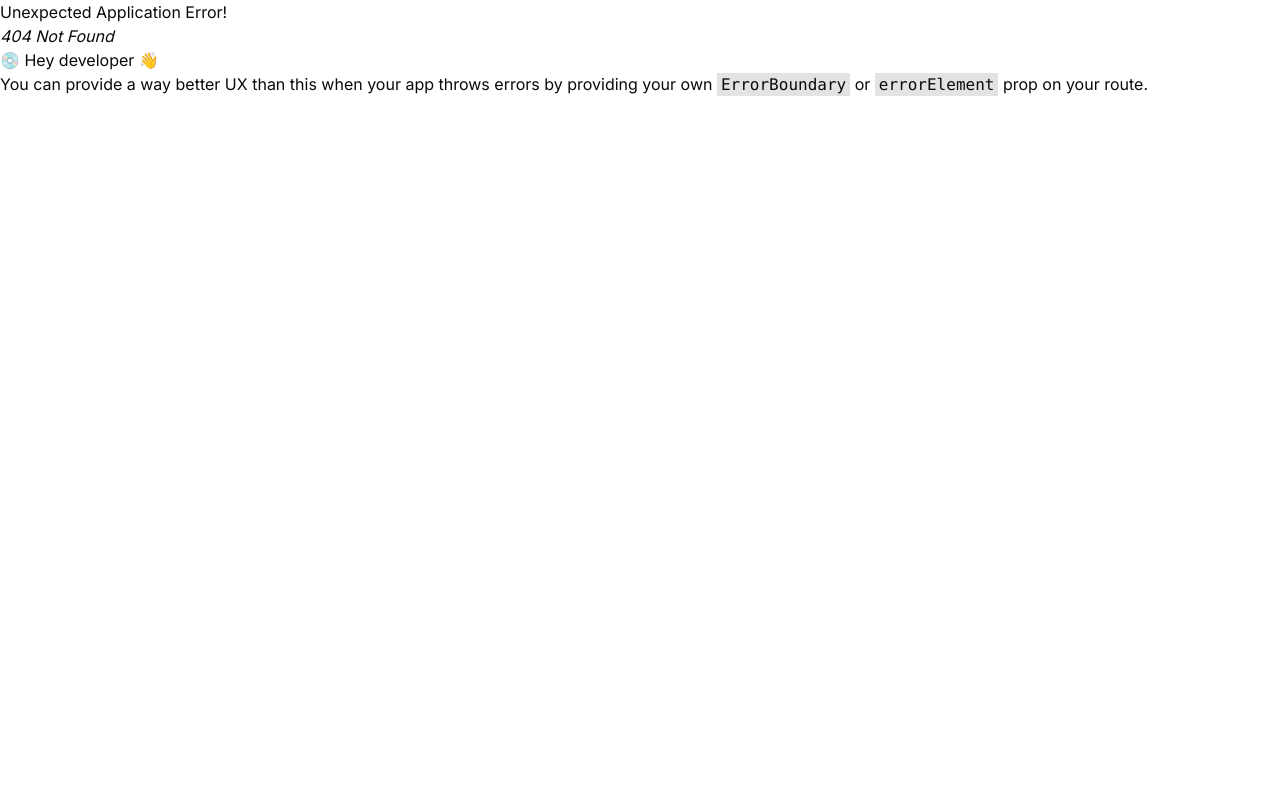
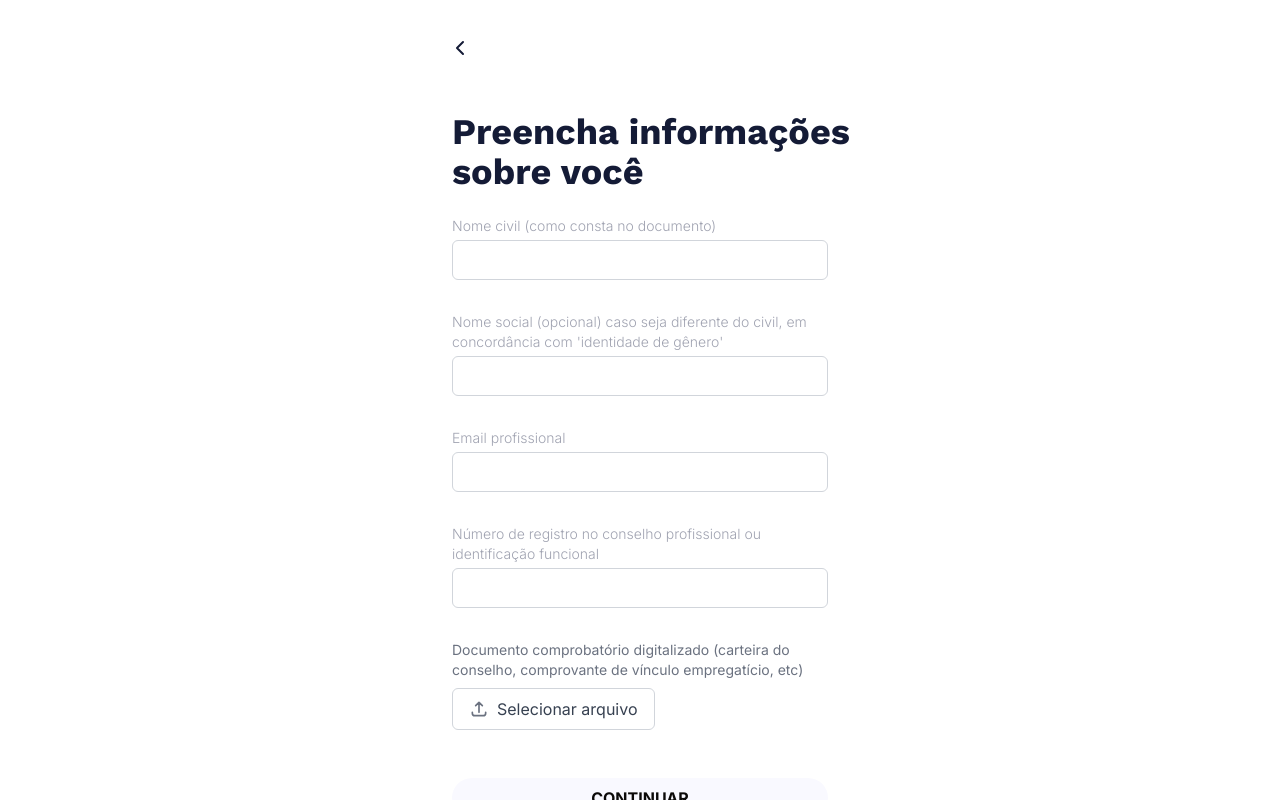
Before and after one commit to datasci4citizens/app-saude, a React app: page /forms-prof in a window 1280 px wide. Before the commit this address had no page. Built offline with nearby package versions, Linux system fonts and the light colour scheme; the HTML template or start-up script is replaced by a standard one; a web font is replaced by a local one.

Commit message:
Fixing the height of gender and birthSex, implementing the professional sign up forms

```diff
--- /dev/null
+++ b/src/components/forms/ProfessionalInfoForm.tsx
@@ -0,0 +1,154 @@
+import React, { useState } from 'react';
+import { Button } from '@/components/ui/button';
+import { TextField } from '@/components/ui/text_input';
+import { FileUploader } from '@/components/ui/file-uploader';
+
+// Define types for form data and errors
+interface FormData {
+  civilName: string;
+  socialName: string;
+  professionalEmail: string;
+  registrationNumber: string;
+  document: File | null;
+}
+
+interface FormErrors {
+  civilName?: string;
+  socialName?: string;
+  professionalEmail?: string;
+  registrationNumber?: string;
+  document?: string;
+  [key: string]: string | undefined;
+}
+
+export default function ProfessionalInfoForm({onSubmit}: {onSubmit: (data: FormData) => void}): JSX.Element {
+  const [formData, setFormData] = useState<FormData>({
+    civilName: '',
+    socialName: '',
+    professionalEmail: '',
+    registrationNumber: '',
+    document: null
+  });
+
+  const [errors, setErrors] = useState<FormErrors>({});
+
+  // Handle input change
+  const handleChange: React.ChangeEventHandler<HTMLInputElement> = (e) => {
+    const { name, value } = e.target;
+    setFormData({ ...formData, [name]: value });
+
+    // Clear error when user starts typing
+    if (errors[name]) {
+      setErrors({ ...errors, [name]: undefined });
+    }
+  };
+
+  // Handle file upload
+  const handleFileChange = (file: File | null) => {
+    setFormData({ ...formData, document: file });
+
+    // Clear error when user uploads a file
+    if (errors.document) {
+      setErrors({ ...errors, document: undefined });
+    }
+  };
+
+  const validateForm = (): FormErrors => {
+    const newErrors: FormErrors = {};
+
+    // Required fields
+    if (!formData.civilName.trim()) newErrors.civilName = "Nome civil é obrigatório";
+    if (!formData.professionalEmail.trim()) newErrors.professionalEmail = "Email profissional é obrigatório";
+    if (!formData.registrationNumber.trim()) newErrors.registrationNumber = "Número de registro é obrigatório";
+    if (!formData.document) newErrors.document = "Documento comprobatório é obrigatório";
+
+    // Email validation
+    if (formData.professionalEmail && !/^[^\s@]+@[^\s@]+\.[^\s@]+$/.test(formData.professionalEmail)) {
+      newErrors.professionalEmail = "Email inválido";
+    }
+
+    return newErrors;
+  };
+
+  // Handle form submission
+  const handleSubmit = (e: React.FormEvent) => {
+    e.preventDefault();
+
+    // Validate form
+    const formErrors = validateForm();
+
+    if (Object.keys(formErrors).length > 0) {
+      setErrors(formErrors);
+      return;
+    }
+
+    // Clear all errors on successful submission
+    setErrors({});
+
+    // Submit form data
+    onSubmit(formData);
+  };
+
+  return (
+    <form onSubmit={handleSubmit} className="flex flex-col gap-4" noValidate>
+    <TextField
+      id="civilName"
+      name="civilName"
+      label="Nome civil (como consta no documento)"
+      value={formData.civilName}
+      onChange={handleChange}
+      placeholder=""
+      error={errors.civilName}
+    />
+
+    <TextField
+      id="socialName"
+      name="socialName"
+      label="Nome social (opcional) caso seja diferente do civil, em concordância com 'identidade de gênero'"
+      value={formData.socialName}
+      onChange={handleChange}
+      placeholder=""
+      error={errors.socialName}
+    />
+
+    <TextField
+      id="professionalEmail"
+      name="professionalEmail"
+      label="Email profissional"
+      value={formData.professionalEmail}
+      onChange={handleChange}
+      placeholder=""
+      error={errors.professionalEmail}
+      type="email"
+    />
+
+    <TextField
+      id="registrationNumber"
+      name="registrationNumber"
+      label="Número de registro no conselho profissional ou identificação funcional"
+      value={formData.registrationNumber}
+      onChange={handleChange}
+      placeholder=""
+      error={errors.registrationNumber}
+    />
+
+    <div className="mb-4">
+      <label className="block text-gray-500 text-sm mb-2">
+        Documento comprobatório digitalizado (carteira do conselho, comprovante de vínculo empregatício, etc)
+      </label>
+      <FileUploader
+        onChange={handleFileChange}
+        error={errors.document}
+      />
+    </div>
+
+    <Button
+      type="submit"
+      variant="white"
+      className="w-full mt-4 font-['Inter'] font-bold"
+    >
+      CONTINUAR
+    </Button>
+  </form>
+);
+}
--- a/src/components/forms/UserInfoForm.tsx
+++ b/src/components/forms/UserInfoForm.tsx
@@ -193,7 +193,7 @@ export function UserInfoForm({onSubmit}: {onSubmit: (data: FormData) => void }):
           <SelectField
             id="birthSex"
             name="birthSex"
-            label="Sexo de nascença"
+            label={<div className="min-h-[40px]">Sexo de nascença</div>}
             value={formData.birthSex}
             onChange={handleChange}
             options={birthSexOptions}
@@ -204,7 +204,7 @@ export function UserInfoForm({onSubmit}: {onSubmit: (data: FormData) => void }):
           <SelectField
             id="gender"
             name="gender"
-            label="Gênero"
+            label={<div className="min-h-[40px]">Gênero</div>}
             value={formData.gender}
             onChange={handleChange}
             options={genderOptions}
--- /dev/null
+++ b/src/components/ui/file-uploader.tsx
@@ -0,0 +1,42 @@
+import React, { useState } from 'react';
+
+interface FileUploaderProps {
+  onChange: (file: File | null) => void;
+  error?: string;
+}
+
+export function FileUploader({ onChange, error }: FileUploaderProps) {
+  const [fileName, setFileName] = useState<string | null>(null);
+
+  const handleFileChange = (e: React.ChangeEvent<HTMLInputElement>) => {
+    const file = e.target.files?.[0] || null;
+    setFileName(file?.name || null);
+    onChange(file);
+  };
+
+  return (
+    <div>
+      <div className="flex items-center">
+        <label
+          htmlFor="file-upload"
+          className="flex items-center px-4 py-2 border border-gray-300 rounded-md cursor-pointer hover:bg-gray-50"
+        >
+          <svg xmlns="http://www.w3.org/2000/svg" className="h-5 w-5 mr-2 text-gray-500" fill="none" viewBox="0 0 24 24" stroke="currentColor">
+            <path strokeLinecap="round" strokeLinejoin="round" strokeWidth={2} d="M4 16v1a3 3 0 003 3h10a3 3 0 003-3v-1m-4-8l-4-4m0 0L8 8m4-4v12" />
+          </svg>
+          <span className="text-gray-700">Selecionar arquivo</span>
+        </label>
+        <input
+          id="file-upload"
+          type="file"
+          className="hidden"
+          onChange={handleFileChange}
+        />
+        {fileName && (
+          <span className="ml-3 text-sm text-gray-500">{fileName}</span>
+        )}
+      </div>
+      {error && <p className="mt-1 text-sm text-red-600">{error}</p>}
+    </div>
+  );
+}
--- a/src/components/ui/select_input.tsx
+++ b/src/components/ui/select_input.tsx
@@ -15,7 +15,7 @@ interface Option {
 interface SelectFieldProps {
   id: string;
   name: string;
-  label: string;
+  label: string | React.ReactNode;
   value: string;
   options: Option[];
   onChange: (e: React.ChangeEvent<HTMLSelectElement>) => void;
--- /dev/null
+++ b/src/pages/ProfessionalOnBoarding.tsx
@@ -0,0 +1,47 @@
+import React, { useState } from 'react';
+import ProfessionalInfoForm from '@/components/forms/ProfessionalInfoForm';
+
+// Define the data type we expect from the form
+interface ProfessionalData {
+  civilName: string;
+  socialName: string;
+  professionalEmail: string;
+  registrationNumber: string;
+  document: File | null;
+  [key: string]: any;
+}
+
+export default function ProfessionalOnboarding() {
+  // Handle form submission
+  const handleFormSubmit = (data: ProfessionalData) => {
+    console.log('Professional data submitted:', data);
+    alert('Cadastro realizado com sucesso!');
+    // Here you would send the data to your backend
+    // For example: router.push('/dashboard');
+  };
+
+  return (
+    <div className="h-full bg-white overflow-y-auto" style={{height: '100vh'}}>
+      <div className="max-w-md mx-auto">
+        {/* Back button */}
+        <button className="pt-9 pl-8" onClick={() => window.history.back()}>
+          <svg width="24" height="24" viewBox="0 0 24 24" fill="none" xmlns="http://www.w3.org/2000/svg">
+            <path d="M15 18L9 12L15 6" stroke="#141B36" strokeWidth="2" strokeLinecap="round" strokeLinejoin="round" />
+          </svg>
+        </button>
+
+        {/* Form title */}
+        <div className="pl-9 mt-[46px] mb-6">
+            <h1 className="text-4xl font-bold" style={{ fontFamily: 'Work Sans, sans-serif', color: '#141B36' }}>
+              Preencha informações sobre você
+            </h1>
+        </div>
+
+        <div className="pl-9 pr-9">
+          {/* Use the form component here */}
+          <ProfessionalInfoForm onSubmit={handleFormSubmit} />
+        </div>
+      </div>
+    </div>
+  );
+}
```
Also changed, not shown: src/App.tsx (+6 -1 lines).
